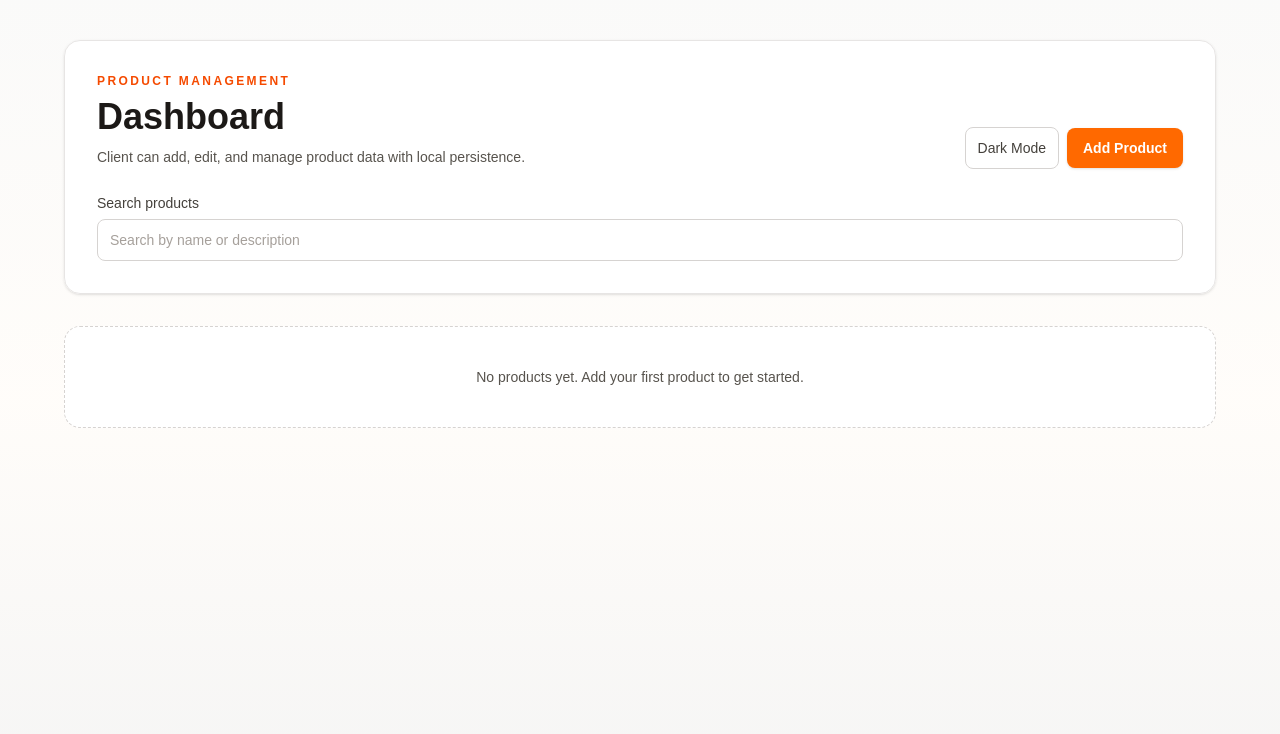
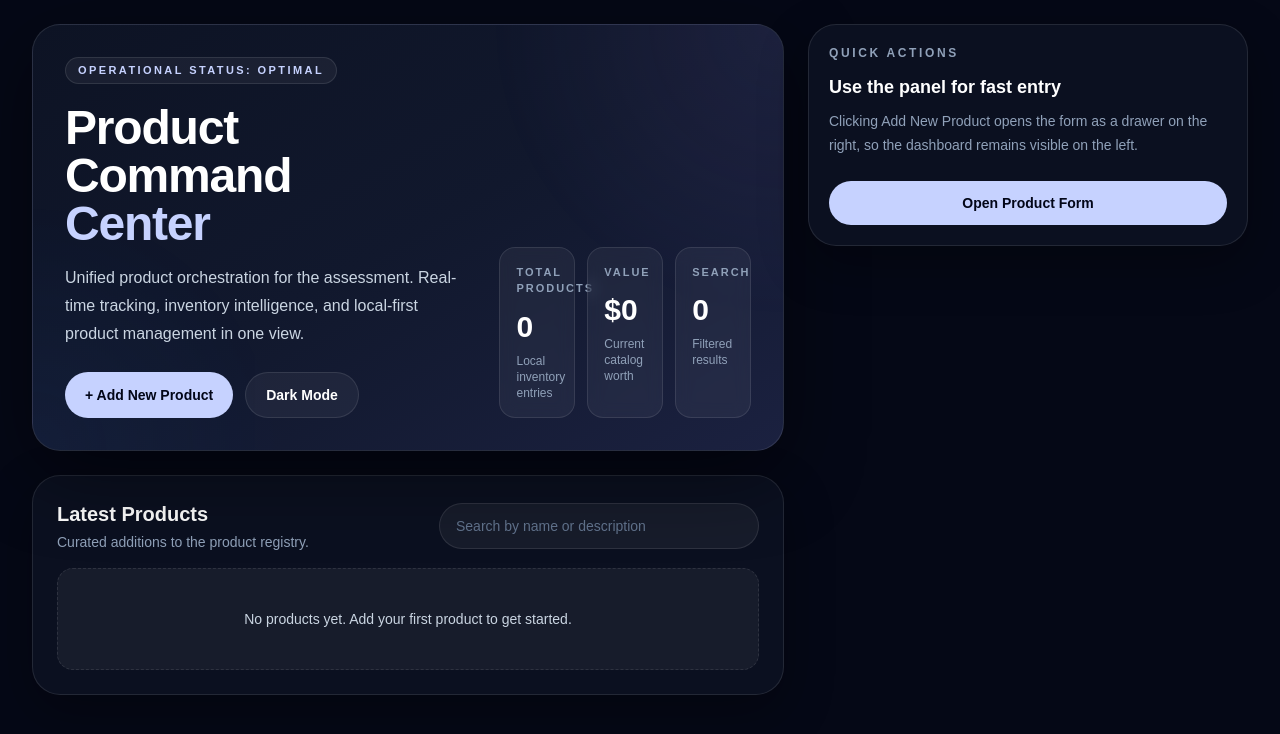
Before and after one commit to Satheesan-R/Product-Management-System, a Next.js app: page / in a window 1280 px wide. Shown: the top 734 px of the page. Built offline with nearby package versions, Linux system fonts and the light colour scheme.

Commit message:
change the full ui

```diff
--- a/app/page.tsx
+++ b/app/page.tsx
@@ -68,6 +68,11 @@ export default function Page() {
         product.description.toLowerCase().includes(query),
     );
   }, [products, search]);
+
+  const totalValue = useMemo(
+    () => products.reduce((sum, product) => sum + product.price, 0),
+    [products],
+  );
 
   function openCreateDialog() {
     setDialog({ open: true, mode: "create", product: null });
@@ -147,63 +152,98 @@ export default function Page() {
   }
 
   return (
-    <main className="min-h-screen bg-gradient-to-b from-stone-50 via-orange-50/30 to-stone-100 px-4 py-10 transition-colors dark:from-stone-950 dark:via-stone-900 dark:to-stone-950 sm:px-6">
+    <main className="min-h-screen bg-[#050816] px-4 py-6 text-slate-100 transition-colors sm:px-6 lg:px-8">
       <Toaster richColors position="top-right" />
 
-      <section className="mx-auto w-full max-w-6xl">
-        <header className="mb-8 rounded-2xl border border-stone-200 bg-white/95 p-6 shadow-sm backdrop-blur transition-colors dark:border-stone-700 dark:bg-stone-900/90 sm:p-8">
-          <div className="flex flex-col gap-6 md:flex-row md:items-end md:justify-between">
-            <div>
-              <p className="text-xs font-semibold uppercase tracking-[0.2em] text-orange-600">
-                Product Management
+      <section className="mx-auto grid w-full max-w-7xl gap-6 xl:grid-cols-[minmax(0,1fr)_440px]">
+        <div className="space-y-6">
+          <header className="relative overflow-hidden rounded-[28px] border border-white/10 bg-gradient-to-br from-[#0d1324] via-[#11182d] to-[#1b2140] p-6 shadow-[0_24px_80px_rgba(0,0,0,0.45)] sm:p-8">
+            <div className="absolute inset-0 opacity-30 [background-image:radial-gradient(circle_at_top_right,rgba(167,139,250,0.28),transparent_35%),radial-gradient(circle_at_bottom_left,rgba(59,130,246,0.2),transparent_30%)]" />
+            <div className="relative flex flex-col gap-8 lg:flex-row lg:items-end lg:justify-between">
+              <div className="max-w-2xl">
+                <p className="inline-flex rounded-full border border-white/10 bg-white/5 px-3 py-1 text-[11px] font-semibold uppercase tracking-[0.22em] text-indigo-200">
+                  Operational status: optimal
                 </p>
-              <h1 className="mt-2 text-3xl font-bold text-stone-900 dark:text-stone-100 sm:text-4xl">
-                Dashboard
+                <h1 className="mt-5 text-4xl font-black tracking-tight text-white sm:text-5xl">
+                  Product Command
+                  <span className="block text-indigo-200">Center</span>
                 </h1>
-              <p className="mt-2 max-w-xl text-sm leading-6 text-stone-600 dark:text-stone-300">
-                Client can add, edit, and manage product data with local persistence.
+                <p className="mt-4 max-w-2xl text-sm leading-7 text-slate-300 sm:text-base">
+                  Unified product orchestration for the assessment. Real-time tracking,
+                  inventory intelligence, and local-first product management in one view.
                 </p>
-            </div>
-
-            <div className="flex items-center gap-2">
+                <div className="mt-6 flex flex-wrap gap-3">
+                  <button
+                    type="button"
+                    onClick={openCreateDialog}
+                    className="rounded-full bg-indigo-200 px-5 py-3 text-sm font-semibold text-slate-950 transition hover:bg-indigo-100"
+                  >
+                    + Add New Product
+                  </button>
                   <button
                     type="button"
                     onClick={toggleTheme}
-                className="rounded-lg border border-stone-300 bg-white px-3 py-2.5 text-sm font-medium text-stone-700 transition hover:bg-stone-100 dark:border-stone-600 dark:bg-stone-800 dark:text-stone-100 dark:hover:bg-stone-700"
-                aria-label="Toggle dark mode"
+                    className="rounded-full border border-white/10 bg-white/5 px-5 py-3 text-sm font-semibold text-white transition hover:bg-white/10"
                   >
                     {theme === "dark" ? "Light" : "Dark"} Mode
-              </button>
-              <button
-                type="button"
-                onClick={openCreateDialog}
-                className="rounded-lg bg-orange-500 px-4 py-2.5 text-sm font-semibold text-white shadow-sm transition hover:bg-orange-600"
-              >
-                Add Product
                   </button>
                 </div>
               </div>
 
-          <div className="mt-6">
-            <label
-              htmlFor="search"
-              className="mb-1.5 block text-sm font-medium text-stone-700 dark:text-stone-300"
-            >
-              Search products
-            </label>
+              <div className="grid min-w-0 gap-3 sm:grid-cols-3 lg:w-[420px] lg:grid-cols-3">
+                <div className="rounded-2xl border border-white/10 bg-white/5 p-4 backdrop-blur">
+                  <p className="text-[11px] font-semibold uppercase tracking-[0.18em] text-slate-400">
+                    Total Products
+                  </p>
+                  <p className="mt-3 text-3xl font-black text-white">{products.length}</p>
+                  <p className="mt-2 text-xs text-slate-400">Local inventory entries</p>
+                </div>
+                <div className="rounded-2xl border border-white/10 bg-white/5 p-4 backdrop-blur">
+                  <p className="text-[11px] font-semibold uppercase tracking-[0.18em] text-slate-400">
+                    Value
+                  </p>
+                  <p className="mt-3 text-3xl font-black text-white">
+                    {totalValue.toLocaleString("en-US", {
+                      style: "currency",
+                      currency: "USD",
+                      maximumFractionDigits: 0,
+                    })}
+                  </p>
+                  <p className="mt-2 text-xs text-slate-400">Current catalog worth</p>
+                </div>
+                <div className="rounded-2xl border border-white/10 bg-white/5 p-4 backdrop-blur">
+                  <p className="text-[11px] font-semibold uppercase tracking-[0.18em] text-slate-400">
+                    Search
+                  </p>
+                  <p className="mt-3 text-3xl font-black text-white">{filteredProducts.length}</p>
+                  <p className="mt-2 text-xs text-slate-400">Filtered results</p>
+                </div>
+              </div>
+            </div>
+          </header>
+
+          <div className="rounded-[28px] border border-white/10 bg-[#0b1020] p-5 shadow-[0_18px_50px_rgba(0,0,0,0.3)] sm:p-6">
+            <div className="mb-4 flex items-center justify-between gap-4">
+              <div>
+                <h2 className="text-xl font-semibold text-white">Latest Products</h2>
+                <p className="mt-1 text-sm text-slate-400">
+                  Curated additions to the product registry.
+                </p>
+              </div>
+              <div className="w-full max-w-xs">
                 <input
                   id="search"
                   type="search"
                   value={search}
                   onChange={(event) => setSearch(event.target.value)}
-              className="w-full rounded-lg border border-stone-300 bg-white px-3 py-2.5 text-sm text-stone-900 outline-none ring-orange-500 transition placeholder:text-stone-400 focus:border-orange-400 focus:ring dark:border-stone-600 dark:bg-stone-800 dark:text-stone-100 dark:placeholder:text-stone-400"
+                  className="w-full rounded-full border border-white/10 bg-white/5 px-4 py-3 text-sm text-slate-100 outline-none transition placeholder:text-slate-500 focus:border-indigo-300/50 focus:ring-2 focus:ring-indigo-300/20"
                   placeholder="Search by name or description"
                 />
               </div>
-        </header>
+            </div>
 
             {filteredProducts.length === 0 ? (
-          <div className="rounded-2xl border border-dashed border-stone-300 bg-white p-10 text-center text-sm text-stone-600 transition-colors dark:border-stone-600 dark:bg-stone-900 dark:text-stone-300">
+              <div className="rounded-2xl border border-dashed border-white/10 bg-white/5 p-10 text-center text-sm text-slate-300">
                 {products.length === 0
                   ? "No products yet. Add your first product to get started."
                   : "No products match your search."}
@@ -220,6 +260,28 @@ export default function Page() {
                 ))}
               </div>
             )}
+          </div>
+        </div>
+
+        <div className="hidden xl:block">
+          <div className="sticky top-6 rounded-[28px] border border-white/10 bg-[#0b1020] p-5 shadow-[0_18px_50px_rgba(0,0,0,0.32)]">
+            <p className="text-xs font-semibold uppercase tracking-[0.22em] text-slate-400">
+              Quick actions
+            </p>
+            <p className="mt-3 text-lg font-semibold text-white">Use the panel for fast entry</p>
+            <p className="mt-2 text-sm leading-6 text-slate-400">
+              Clicking Add New Product opens the form as a drawer on the right, so the
+              dashboard remains visible on the left.
+            </p>
+            <button
+              type="button"
+              onClick={openCreateDialog}
+              className="mt-6 w-full rounded-full bg-indigo-200 px-5 py-3 text-sm font-semibold text-slate-950 transition hover:bg-indigo-100"
+            >
+              Open Product Form
+            </button>
+          </div>
+        </div>
       </section>
 
       {dialog.open ? (
```
Lines whose indentation alone changed are shown as unchanged.
